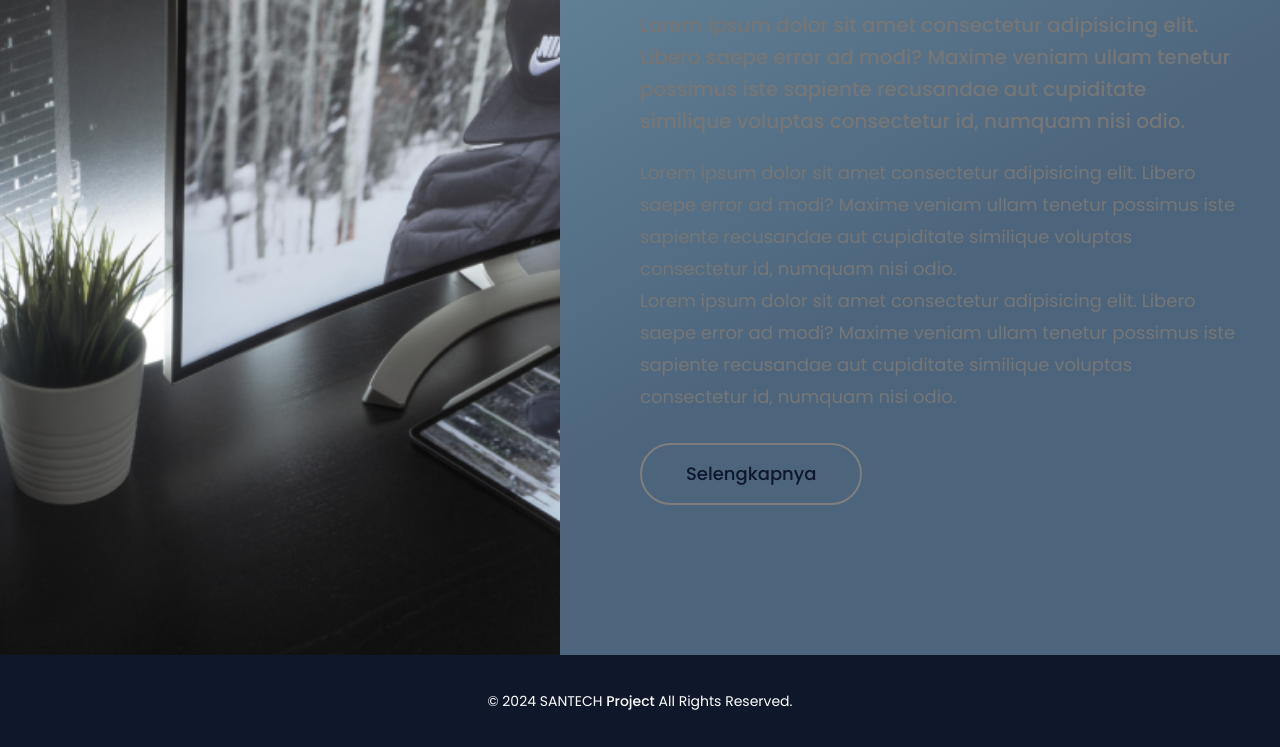
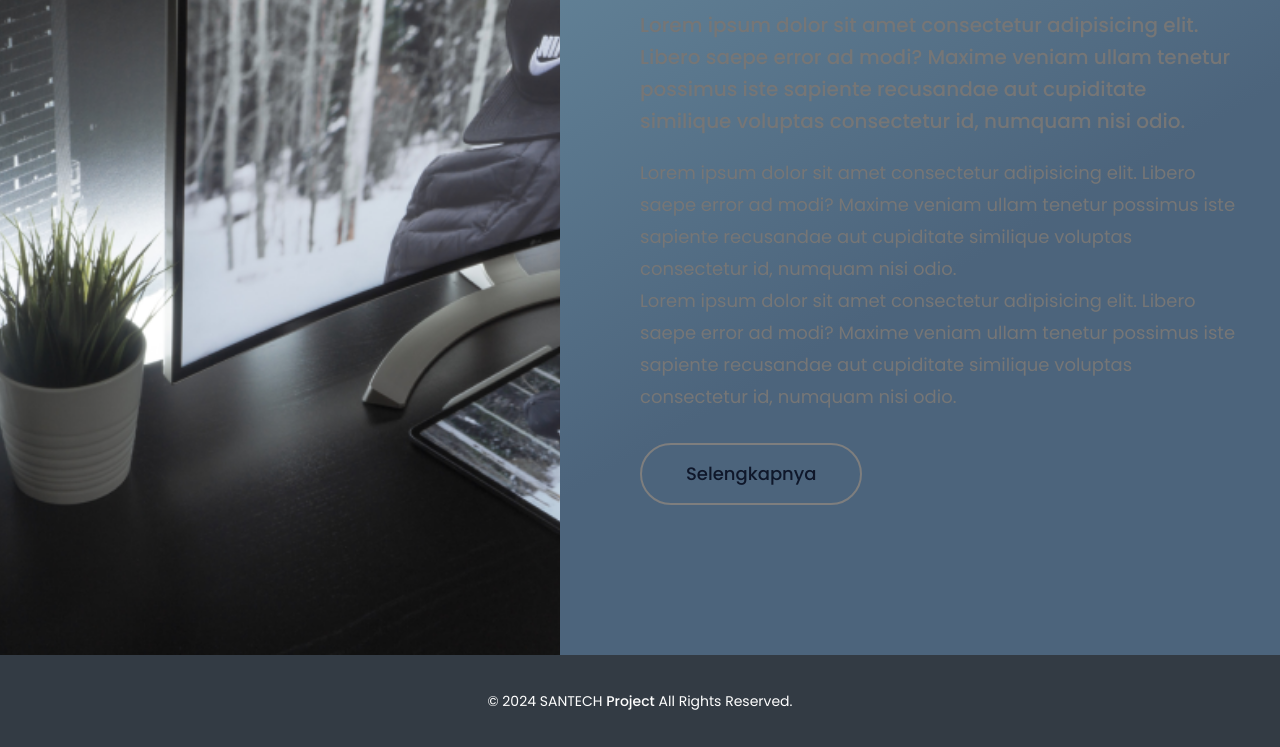
Before and after one commit to dickydev/fcn.github.io, a plain HTML site: page about.html in a window 1280 px wide. Shown: the part 319-1066 px from the top of the page. Drawn offline with nearby package versions, Linux system fonts and the light colour scheme; no server answers.

Commit message:
18:12 updated

```diff
--- a/about.html
+++ b/about.html
@@ -895,7 +895,7 @@
 		<!-- /CONTACT -->
 
 		<!-- COPYRIGHT -->
-		<div class="beker_tm_copyright">
+		<div class="beker_tm_copyright" style="background-color: transparent;">
 			<p class="wow fadeIn" data-wow-duration="1s">&copy; 2024 SANTECH <a href="#portfolio">Project</a> All Rights
 				Reserved.</p>
 		</div>
```
Also changed, not shown: contact.html (+1 -1 lines), index.html (+1 -1 lines), news.html (+1 -1 lines), portfolio.html (+1 -1 lines), service.html (+1 -1 lines).
